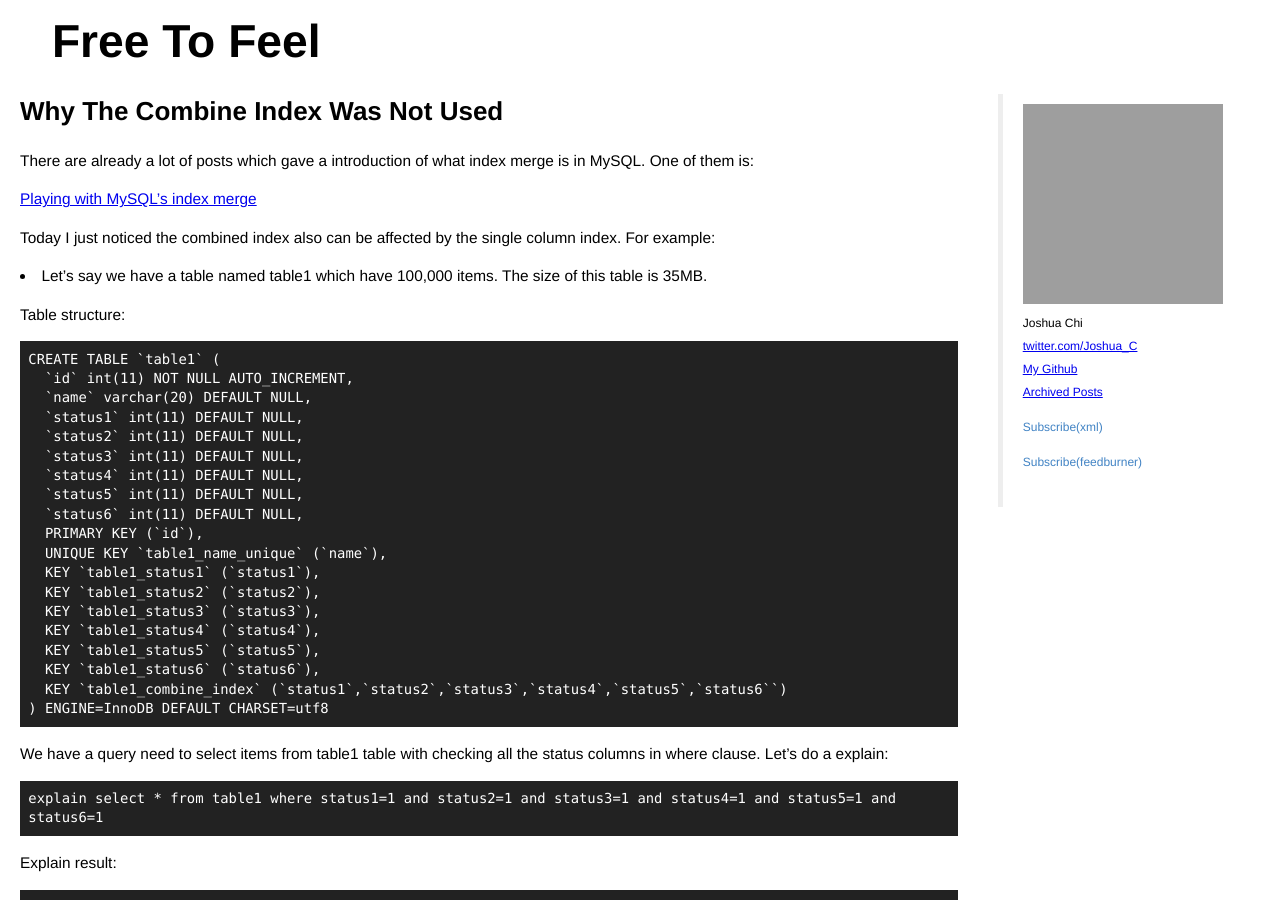
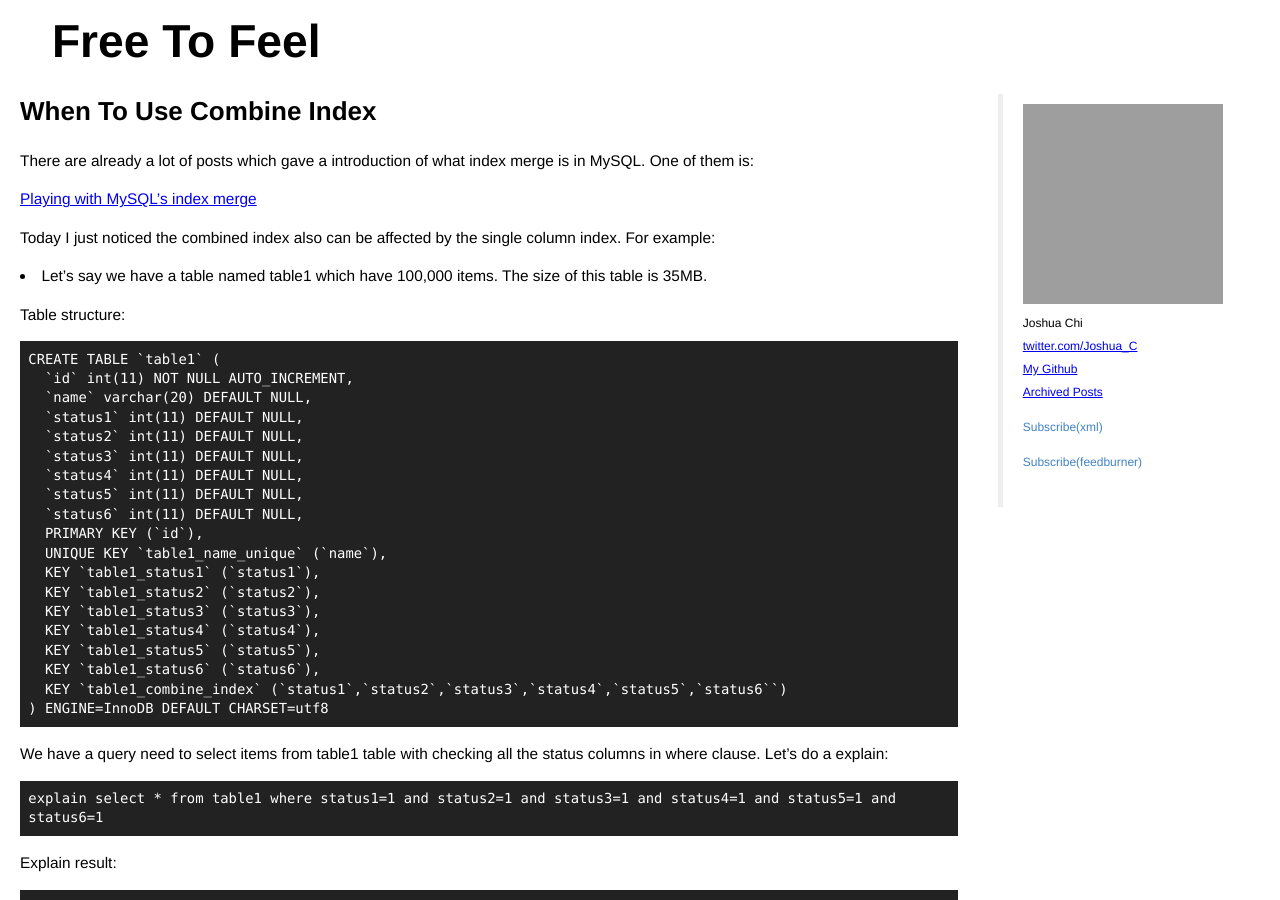
Before and after one commit to JoshuaChi/joshuachi.github.com, a Jekyll site: the page built from _posts/2011-05-24-mysql-index-merge.markdown, in a window 1280 px wide and 900 px high. Built offline with Jekyll 4.4.1, drawn with Linux system fonts in a browser that asks for light colours; Markdown is read by kramdown in place of the engine named in the settings; comment, search, counter and statistics services are not loaded; grey boxes are pictures that could not be loaded.

Commit message:
update post

```diff
--- a/_posts/2011-05-24-mysql-index-merge.markdown
+++ b/_posts/2011-05-24-mysql-index-merge.markdown
@@ -1,6 +1,6 @@
 ---
 layout: post
-title: "Why The Combine Index Was Not Used"
+title: "When To Use Combine Index"
 tags:  mysql
 ---
 
```
